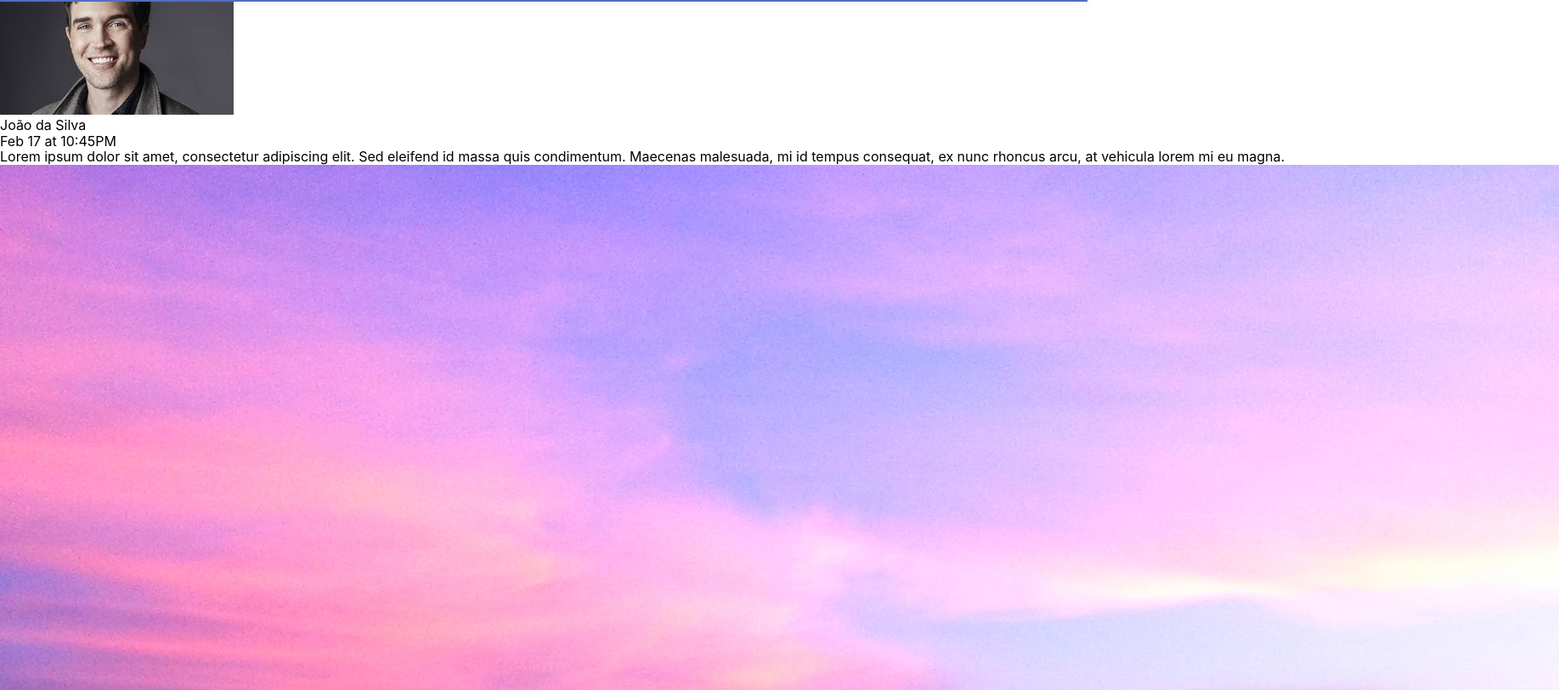
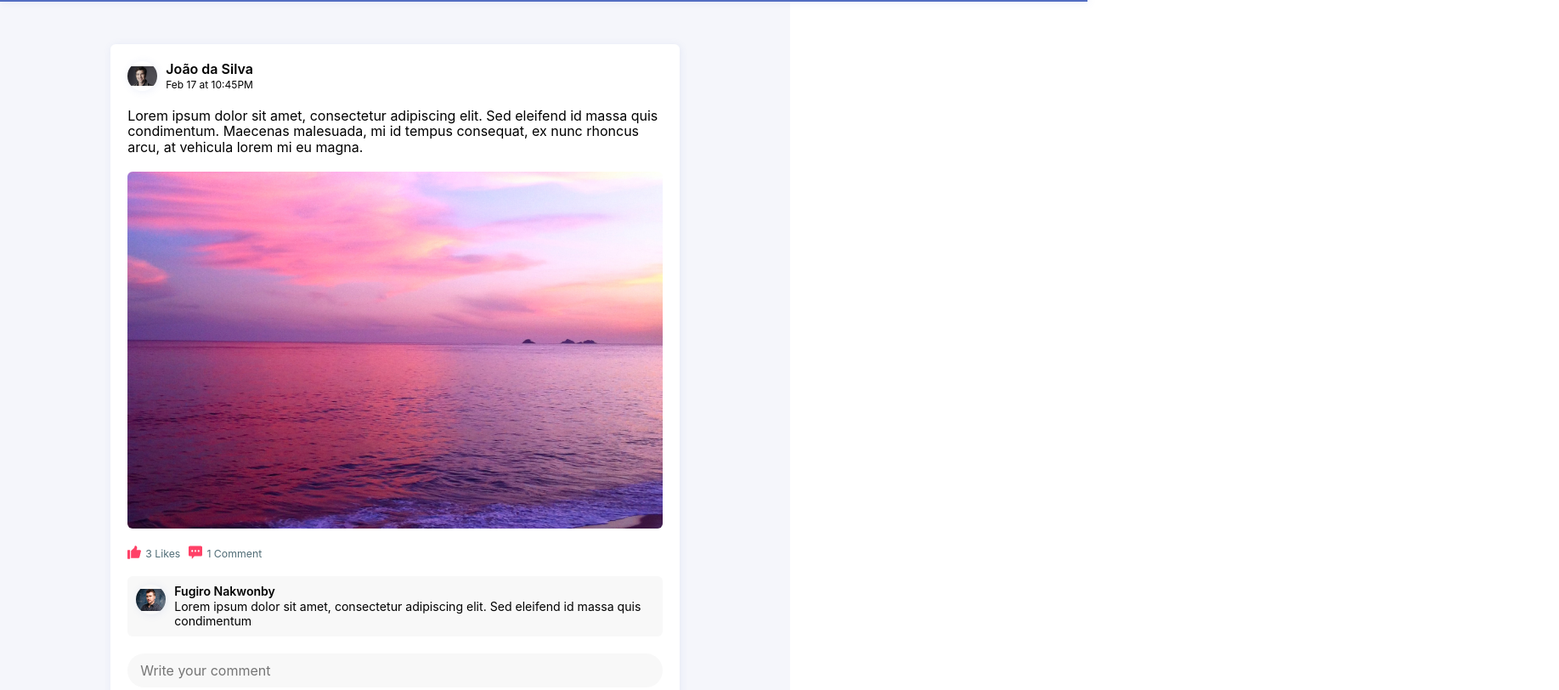
Before and after one commit to marciordj/react-facebook, a React (Create React App) app: page / in a window 1280 px wide. Shown: the part 48-860 px from the top of the page at 85% size, 1835 px wide, since content can reach past the window. Built offline with nearby package versions, Linux system fonts and the light colour scheme.

Commit message:
Add css archives for components

```diff
--- a/src/components/Main/Feed/Post/index.tsx
+++ b/src/components/Main/Feed/Post/index.tsx
@@ -1,4 +1,5 @@
 import React from 'react';
+import './post.css';
 
 import PostHeader from './PostHeader';
 import PostContent from './PostContent';
--- /dev/null
+++ b/src/components/Main/Feed/Post/post.css
@@ -0,0 +1,199 @@
+.post {
+  width: 100%;
+  background-color: #fff;
+  padding: 20px;
+  border-radius: 6px;
+  box-shadow: 1px 1px 10px rgba(82, 109, 194, 0.1);
+  margin-bottom: 30px;
+}
+
+.post > .post-header {
+  display: flex;
+  align-items: center;
+}
+
+.post > .post-header .post-header-image-board {
+  width: 35px;
+  height: 35px;
+  border-radius: 100%;
+  overflow: hidden;
+
+  display: flex;
+  align-items: center;
+  justify-content: center;
+
+  box-shadow: 1px 1px 10px rgba(82, 109, 194, 0.1);
+}
+
+.post > .post-header .post-header-image-board img {
+  width: 100%;
+  height: auto;
+}
+
+.post > .post-header .post-header-profile-name {
+  margin-left: 10px;
+}
+
+.post > .post-header .post-header-profile-name .profile-name {
+  cursor: pointer;
+  margin-bottom: 2px;
+  font-weight: 600;
+}
+.post > .post-header .post-header-profile-name .post-date {
+  font-size: 0.75rem;
+}
+
+.post > .post-content {
+  margin: 20px 0;
+}
+
+.post > .post-image .post-image-board {
+  width: 100%;
+  display: flex;
+  justify-content: center;
+  align-items: center;
+  height: 420px;
+  overflow: hidden;
+  border-radius: 6px;
+}
+
+.post > .post-image img {
+  width: 100%;
+  min-width: 400px;
+
+}
+
+.post > .post-action {
+  display: flex;
+  align-items: center;
+  padding: 20px 0;
+}
+
+.post > .post-action .post-like-icon,
+.post > .post-action .post-comment-icon
+{
+  display: flex;
+  align-items: center;
+  margin-right: 10px;
+  cursor: pointer;
+}
+.post > .post-action .post-like-icon svg,
+.post > .post-action .post-comment-icon svg {
+  max-width: 16px;
+  width: 100%;
+  margin-right: 5px;
+  fill: #7f8f94;
+  transition: all 0.4s ease-in-out;
+}
+
+.post > .post-action .post-like-icon span,
+.post > .post-action .post-comment-icon span {
+  font-size: 0.77rem;
+  height: 10px;
+  color: #7f8f94;
+  transition: color 0.4s ease-in-out;
+}
+
+.post > .post-action .post-like-icon:hover svg,
+.post > .post-action .post-comment-icon:hover svg {
+  transform: rotate(0deg);
+  fill: #516d77;
+}
+
+.post > .post-action .post-like-icon:hover span,
+.post > .post-action .post-comment-icon:hover span {
+  color: #516d77;
+}
+
+
+.post > .post-action .post-like-icon.liked svg,
+.post > .post-action .post-comment-icon.commented svg {
+  fill: #FF4167;
+}
+
+.post > .post-action .post-like-icon.liked span,
+.post > .post-action .post-comment-icon.commented span {
+  color: #516d77;
+
+}
+
+.post > .post-action .post-like-icon.liked:hover svg {
+  transform: rotate(180deg);
+  fill: #7f8f94;
+
+}
+
+.post > .post-action .post-like-icon.liked:hover span,
+.post > .post-action .post-comment-icon.commented:hover span {
+  color: #516d77;
+}
+
+.post > .post-comments .comment-image-board {
+  width: 35px;
+  height: 35px;
+  border-radius: 100%;
+  overflow: hidden;
+
+  display: flex;
+  align-items: center;
+  justify-content: center;
+  box-shadow: 1px 1px 10px rgba(82, 109, 194, 0.1);
+
+}
+
+
+.post > .post-comments .comment-image-board img {
+  width: 100%;
+  height: auto;
+}
+
+.post > .post-comments .comment {
+  display: flex;
+  padding: 10px;
+  background-color: #f8f8f8;
+  margin-bottom: 10px;
+  border-radius: 6px;
+}
+
+.post > .post-comments .comment .comment-profile-image {
+  margin-right: 10px;
+}
+
+.post > .post-comments .comment .comment-profile-name {
+  cursor: pointer;
+  margin-bottom: 2px;
+  font-weight: 600;
+  font-size: 0.88rem;
+}
+
+.post > .post-comments .comment .comment-text {
+  font-size: 0.88rem;
+}
+
+.post > .post-send-comment .post-send-form {
+  position: relative;
+  width: 100%;
+}
+
+.post > .post-send-comment .post-send-form input {
+  width: 100%;
+  border-radius: 40px;
+  border: 0;
+  height: 40px;
+  padding: 15px;
+  background-color: #f8f8f8;
+  margin-top: 10px;
+  color: #516d77;
+}
+
+.post > .post-send-comment .post-send-form input:focus,
+.post > .post-send-comment .post-send-form input:active {
+  outline: none;
+}
+
+.post > .post-send-comment .post-send-form button {
+  position: absolute;
+  top: 0;
+  right: 0;
+  display: none;
+}
--- a/src/components/Main/index.tsx
+++ b/src/components/Main/index.tsx
@@ -1,4 +1,5 @@
 import React from 'react';
+import './sectionMain.css';
 
 import Feed from './Feed';
 
--- /dev/null
+++ b/src/components/Main/sectionMain.css
@@ -0,0 +1,70 @@
+.main {
+  position: relative;
+  display: flex;
+  margin-top: 50px;
+  min-height: calc(100vh - 50px);
+}
+
+.main > .feed {
+  width: calc(100% - 350px);
+  background-color: #F5F6FB;
+}
+
+.main > .feed > .container {
+  width: 72%;
+  margin: 50px auto;
+}
+
+
+.main > .profile {
+  width: 350px;
+  right: 0;
+  min-height: calc(100vh - 50px);
+  padding: 50px;
+  position: fixed;
+  z-index: 5;
+}
+
+
+@media (max-width: 575.98px) {
+  .main > .feed {
+    width: 100%;
+    min-width: 299px;
+  }
+
+  .main > .feed > .container {
+    width: 90%;
+  }
+
+  .main > .profile {
+      display: none;
+  }
+}
+
+@media (min-width: 576px) and (max-width: 767.98px) {
+  .main > .feed {
+    width: 100%;
+  }
+
+  .main > .feed > .container {
+    width: 90%;
+  }
+
+  .main > .profile {
+    display: none;
+  }
+}
+
+@media (min-width: 768px) and (max-width: 991.98px) {
+  .main > .feed {
+    width: calc(100% - 280px);
+  }
+
+  .main > .feed > .container {
+    width: 90%;
+  }
+
+  .main > .profile {
+    width: 280px;
+  }
+}
```
